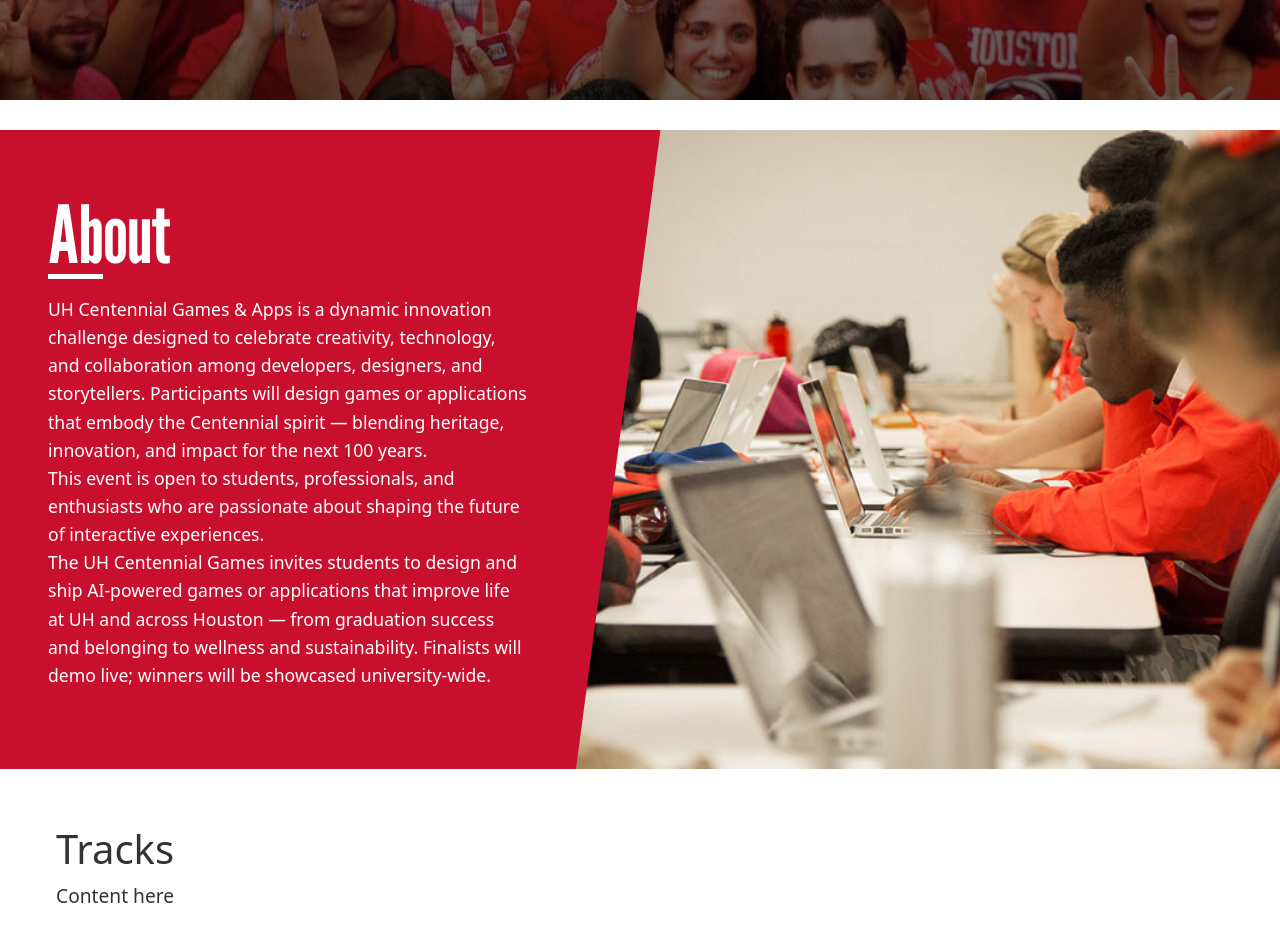
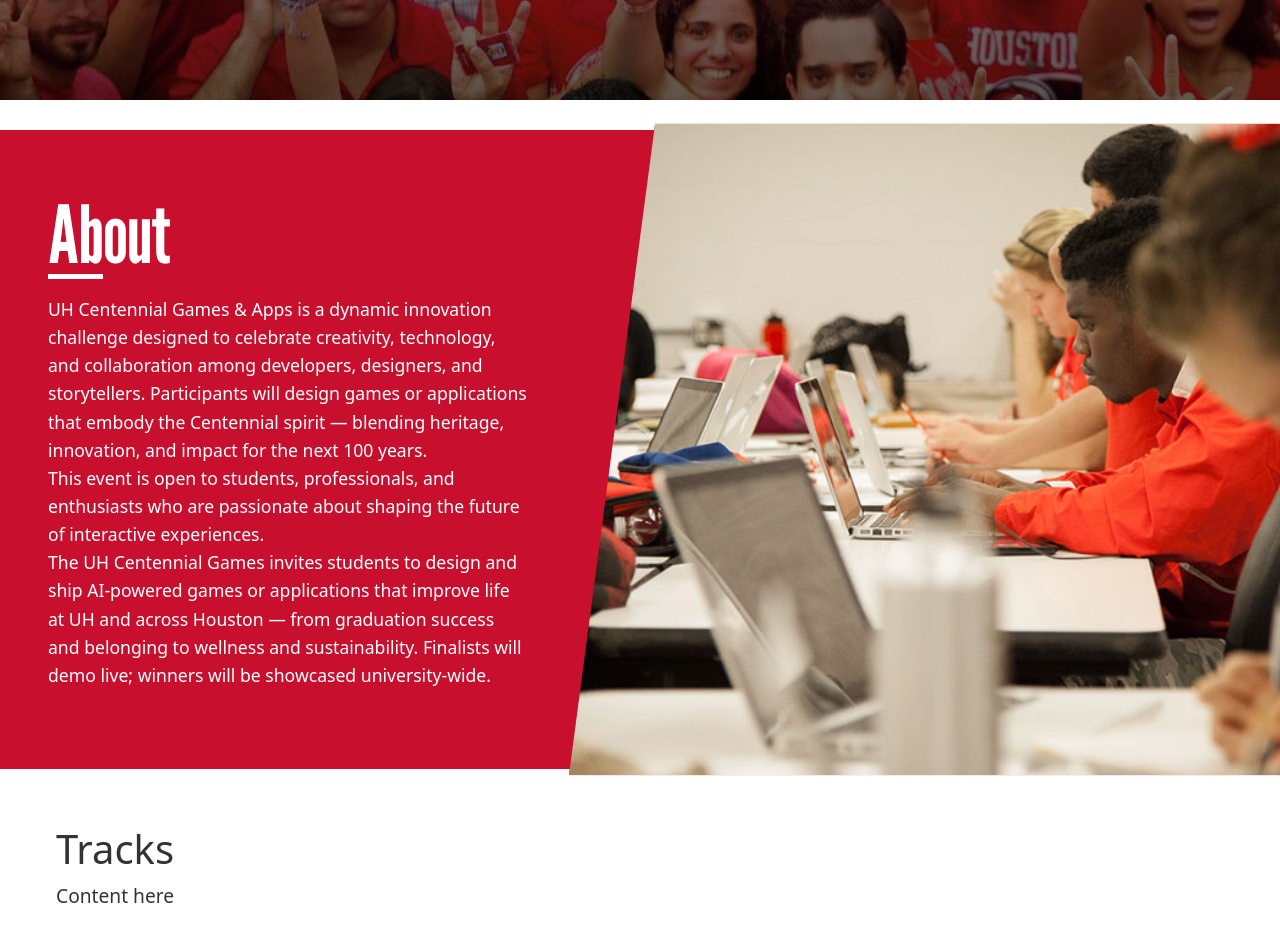
Before and after one commit to Zuhair-A/uh-games-challenge, a plain HTML site: page index.html in a window 1280 px wide. Shown: the part 700-1642 px from the top of the page. Drawn offline with nearby package versions, Linux system fonts and the light colour scheme.

Commit message:
My fourth  changes

```diff
--- a/css/style.css
+++ b/css/style.css
@@ -262,7 +262,14 @@
   align-items: center;
   justify-content: flex-end;
   padding: 4rem 3rem;
+  opacity: 0;
+  transform: translateX(-80px);
+  transition: all 0.9s ease-out;
 }
+.text-side.visible {
+      opacity: 1;
+      transform: translateX(0);
+    }
 .about-split .text-side h1 .partial-underline {
   border-bottom: 5px solid #ffffff !important;
  display: inline-block !important;
@@ -282,6 +289,11 @@
   background: #C8102E url("../images/app-contest-2.jpg")
               center/cover no-repeat;
   clip-path: polygon(12% 0, 100% 0, 100% 100%, 0 100%);
+  transition: transform 0.3s
+ease-in-out, box-shadow 0.3s
+ease-in-out;
+        transform: scale(1.02);
+        box-shadow: rgba(0, 0, 0, 0.2) 0px 8px 16px;
 }
 @media (max-width: 1000px) {
   .about-split {
--- a/js/main.js
+++ b/js/main.js
@@ -11,6 +11,20 @@
       navbar.classList.remove('navbar-white');
     }
   };
+  const items = document.querySelectorAll('.text-side');
+    const io = new IntersectionObserver((entries) => {
+      entries.forEach(entry => {
+        if (entry.isIntersecting) {
+          entry.target.classList.add('visible');
+        } else {
+          entry.target.classList.remove('visible');
+        }
+      });
+    }, {
+      threshold: 0.3
+    });
+
+    items.forEach(el => io.observe(el));
 
   // set once on load, then on scroll
   setNavStyle();
```
Also changed, not shown: images/couger-1.jpg (added), images/couger-2.jpg (added), images/couger-3.jpg (added), images/couger-4.jpg (added).
